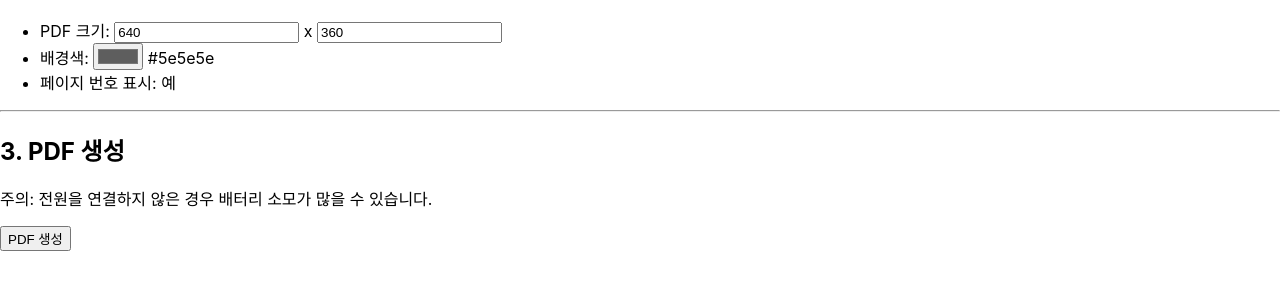
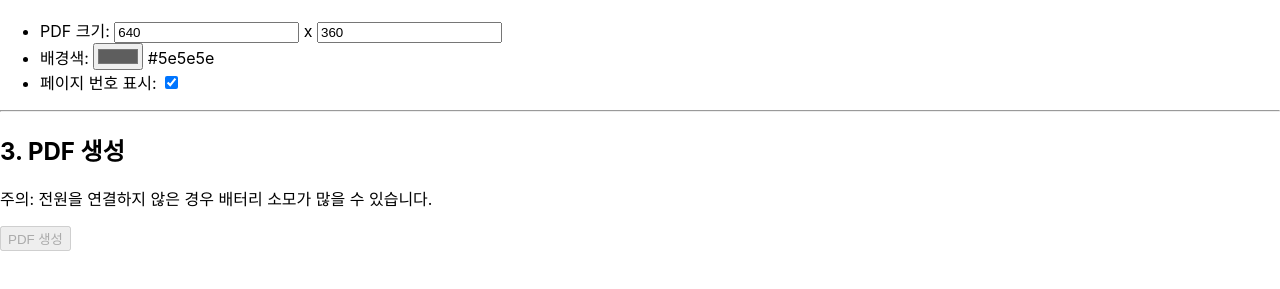
Before and after one commit to yejunian/gencg-exported-image-group, a React (Create React App) app: page / in a window 1280 px wide. Shown: the part 305-594 px from the top of the page. Built offline with nearby package versions, Linux system fonts and the light colour scheme; the HTML template or start-up script is replaced by a standard one.

Commit message:
Implement toggle displaying page numbers

```diff
--- a/src/App.js
+++ b/src/App.js
@@ -13,6 +13,7 @@ function App() {
   const [pdfWidth, setPdfWidth] = useState(640);
   const [pdfHeight, setPdfHeight] = useState(360);
   const [pdfBackgroundColor, setPdfBackgroundColor] = useState('#5e5e5e');
+  const [displayPageNumbers, setDisplayPageNumbers] = useState(true);
 
   const handleFileChange = async (event) => {
     setTgaFiles([...event.target.files]);
@@ -85,18 +86,21 @@ function App() {
 
     const pdfShortSide = Math.min(pdfWidth, pdfHeight);
     images.forEach(
-      (image, index) => pdf
-        .addPage()
+      (image, index) => {
+        pdf.addPage()
           .setFillColor(pdfBackgroundColor)
           .rect(-10, -10, pdfWidth + 20, pdfHeight + 20, 'F')
-        .addImage(image, 0, 0, pdfWidth, pdfHeight)
-        .setFont('Helvetica', '', 'Bold')
+          .addImage(image, 0, 0, pdfWidth, pdfHeight);
+        if (displayPageNumbers) {
+          pdf.setFont('Helvetica', '', 'Bold')
             .setFontSize(pdfShortSide * 0.09375)
             .setLineWidth(pdfShortSide * 0.015625)
             .setDrawColor('#ffffff')
             .setTextColor('#000000')
             .text(String(index + 1), pdfWidth * 0.9375, pdfHeight * 0.0625, { align: 'right', baseline: 'top', renderingMode: 'stroke' })
-        .text(String(index + 1), pdfWidth * 0.9375, pdfHeight * 0.0625, { align: 'right', baseline: 'top', renderingMode: 'fill' })
+            .text(String(index + 1), pdfWidth * 0.9375, pdfHeight * 0.0625, { align: 'right', baseline: 'top', renderingMode: 'fill' });
+        }
+      }
     );
 
     pdf.save();
@@ -108,10 +112,12 @@ function App() {
   };
 
   const handleInputChangeWith = (setState) => (event) => setState(event.target.value);
-
   const handlePdfWidthChange = handleInputChangeWith(setPdfWidth);
   const handlePdfHeightChange = handleInputChangeWith(setPdfHeight);
   const handlePdfBackgroundColorChange = handleInputChangeWith(setPdfBackgroundColor);
+
+  const handleCheckboxChangeWith = (setState) => (event) => setState(event.target.checked);
+  const handleDisplayPageNumbers = handleCheckboxChangeWith(setDisplayPageNumbers)
 
   return (
     <div>
@@ -157,7 +163,7 @@ function App() {
           />
           {' ' + pdfBackgroundColor}
         </li>
-        <li>페이지 번호 표시: 예</li>
+        <li>페이지 번호 표시: <input type="checkbox" checked={displayPageNumbers} onChange={handleDisplayPageNumbers} /></li>
       </ul>
 
       <hr />
@@ -167,7 +173,7 @@ function App() {
       <p>
         <button
           type="button"
-          disabled={isProgressing}
+          disabled={isProgressing || tgaFiles.length === 0}
           onClick={handleBuildClick}
         >
           PDF 생성
```
Lines whose indentation alone changed are shown as unchanged.
